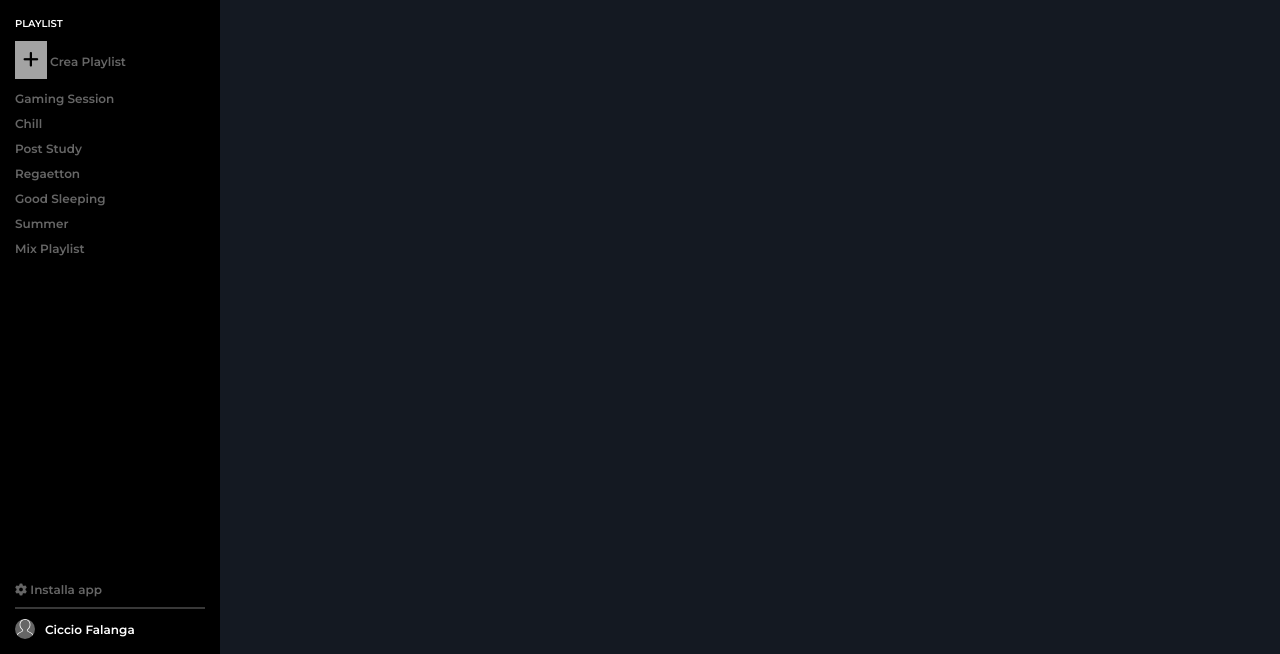
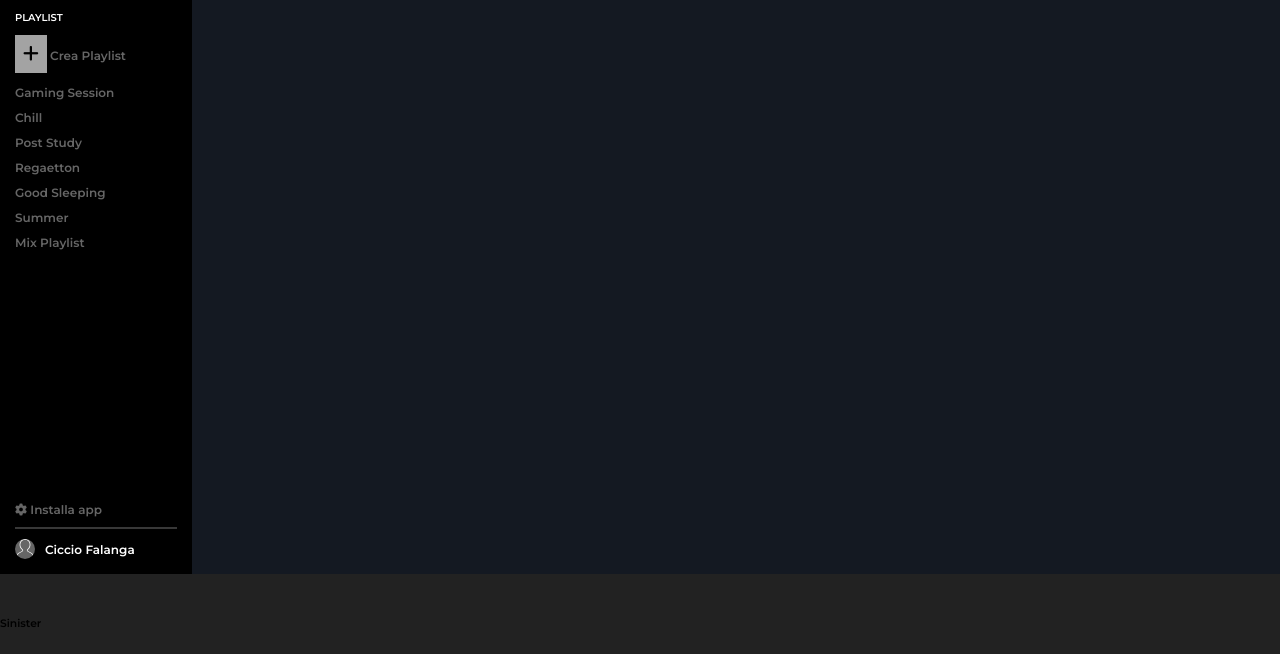
Before and after one commit to FrancescoThomasFalanga/html-css-spotifyweb, a plain HTML site: page index.html in a window 1280 px wide. Shown: the part 146-800 px from the top of the page. Drawn offline with Linux system fonts and the light colour scheme.

Commit message:
added layout style

```diff
--- a/css/style.css
+++ b/css/style.css
@@ -9,10 +9,10 @@ body {
 }
 
 .container {
-    position: relative;
+    height: calc(100vh - 80px);
     width: 100%;
-    height: 100%;
     display: flex;
+
 }
 
 
@@ -22,7 +22,7 @@ nav {
     flex-flow: column;
     justify-content: space-between;
     width: 220px;
-    height: 100vh;
+    height: calc(100vh - 80px);
     padding: 15px;
     background-color: #000000;
     color: #666666;
@@ -92,12 +92,24 @@ img[src*=profile] {
 /* /NAVIGATION BAR */
 
 section {
-    width: calc(100% - 220px);
-    height: 100vh;
+    flex-grow: 1;
+    width: 100%;
+    overflow-y: scroll;
     background-color: #141922;
 }
 
-.go-premium {
+.gay {
+    display: flex;
+    justify-content: center;
+    flex-wrap: wrap;
+    gap: 8px;
+    padding: 80px 80px 30px;
+    width: 100%;
+    height: 100%;
+    overflow: auto;
+}
+
+/* .go-premium {
     display: flex;
     justify-content: flex-end;
     width: calc(100% - 220px);
@@ -125,4 +137,22 @@ section {
     margin-top: 90px;
     font-size: 10px;
     font-weight: bold;
+} */
+
+
+
+
+.player {
+    display: flex;
+    justify-content: space-between;
+    align-self: flex-end;
+    height: 80px;
+    background-color: #222222;
 }
+/* __________________________________________________ */
+.controls {
+    display: flex;
+    justify-content: space-between;
+    align-items: center;
+    width: 100%;
+}
--- a/index.html
+++ b/index.html
@@ -71,6 +71,8 @@
 
         <section>
 
+            <div class="gay">
+
                 <div class="go-premium">
                     <a class="upgrade-button" href="">EFFETTUA L'UPGRADE</a>
                 </div>
@@ -84,9 +86,36 @@
                     <a href="#" class="music-section">SCOPRI</a>
                 </div>
 
+            </div>
+
+        </section>
 
 
-        </section>
+
+    </div>
+
+
+
+    <div class="player">
+
+        <div class="controls">
+
+            <div class="left-controls">
+                <img src="" alt="">
+                <div>
+                    <h6>Sinister</h6>
+                </div>
+            </div>
+
+            <div class="middle-controls">
+
+            </div>
+
+            <div class="right-controls">
+
+            </div>
+
+        </div>
 
     </div>
 
```
Lines whose indentation alone changed are shown as unchanged.
